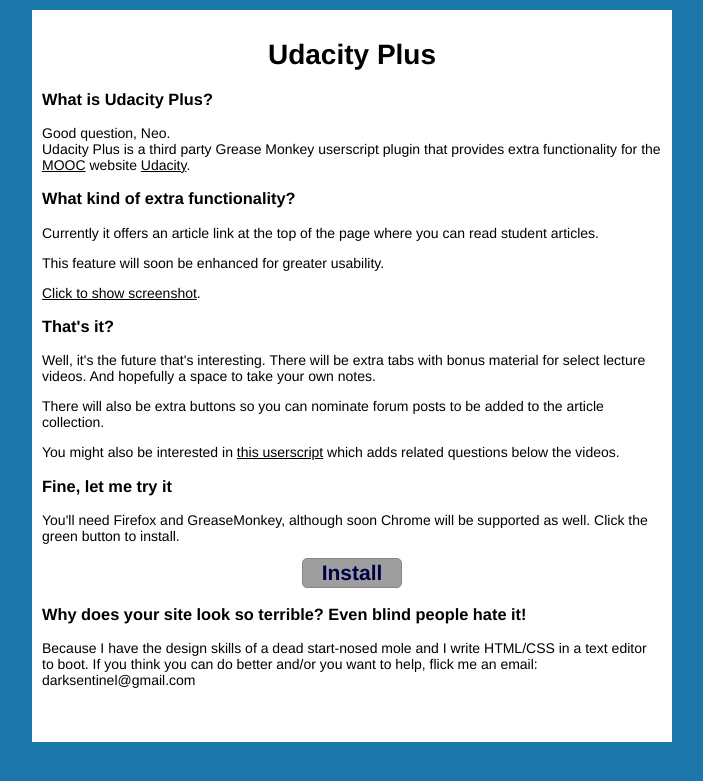
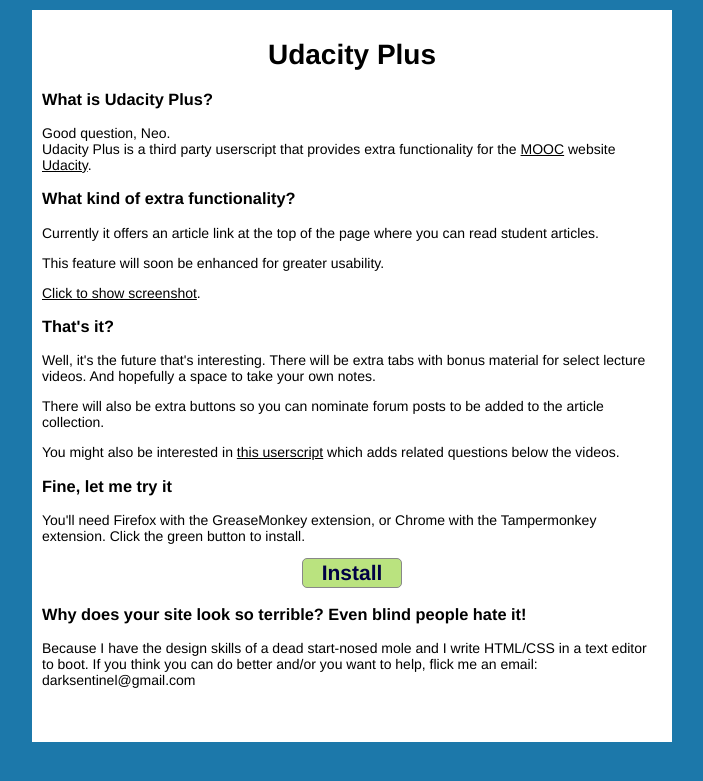
Before and after one commit to nixhope/UdacityX, a Python web app: template templates/base.html in a window 1280 px wide. Shown: the top 781 px of the page, without its empty margins (308-1011 px from the left). Run offline with Jinja, Linux system fonts and the light colour scheme; the template is opened without the code that fills it, so the values that code supplies are empty; some libraries are stand-ins or nearby versions; grey boxes are pictures that could not be loaded.

Commit message:
Chrome with Tampermonkey tested and working.
Signed-off-by: nixhope <darksentinel@gmail.com>

```diff
--- a/static/main.css
+++ b/static/main.css
@@ -6,12 +6,12 @@
     width: 800px;
     margin: 0 auto;
     padding: 10px;
-    //color: #333;
+    /*color: #333;*/
 }
 
 .main-title {
     display: block;
-    //color: #222;
+    /*color: #222;*/
 	margin-top: 10px;
     font-weight: bold;
     text-align: center;
@@ -45,7 +45,7 @@
 	display: block;
 	text-align: center;
 	color: #004;
-	background: #bae37f url(/images/sprite.png?2) right -130px no-repeat;
+	background: #bae37f;
 	-moz-border-radius: 5px;
 	-webkit-border-radius: 5px;
 }
--- a/templates/base.html
+++ b/templates/base.html
@@ -21,7 +21,7 @@
 </script>
 <h3>What is Udacity Plus?</h3>
 <p>Good question, Neo.<br/>
-Udacity Plus is a third party Grease Monkey userscript plugin that provides extra functionality for the <a href="http://en.wikipedia.org/wiki/Massive_open_online_course" title="Massive Open Online Course">MOOC</a> website <a href="http://www.udacity.com">Udacity</a>.</p>
+Udacity Plus is a third party userscript that provides extra functionality for the <a href="http://en.wikipedia.org/wiki/Massive_open_online_course" title="Massive Open Online Course">MOOC</a> website <a href="http://www.udacity.com">Udacity</a>.</p>
 
 <h3>What kind of extra functionality?</h3>
 <p>Currently it offers an article link at the top of the page where you can read student articles.</p>
@@ -35,7 +35,7 @@
 <p>You might also be interested in <a href="http://userscripts.org/scripts/show/137986">this userscript</a> which adds related questions below the videos.</p>
 
 <h3>Fine, let me try it</h3>
-<p>You'll need Firefox and GreaseMonkey, although soon Chrome will be supported as well. Click the green button to install.</p>
+<p>You'll need Firefox with the GreaseMonkey extension, or Chrome with the Tampermonkey extension. Click the green button to install.</p>
 <div id='install_script'><a href="/static/udacityplus.user.js" title="Install Udacity Plus" class="install_button">Install</a></div>
 
 <h3>Why does your site look so terrible? Even blind people hate it!</h3>
```
Also changed, not shown: README.md.
